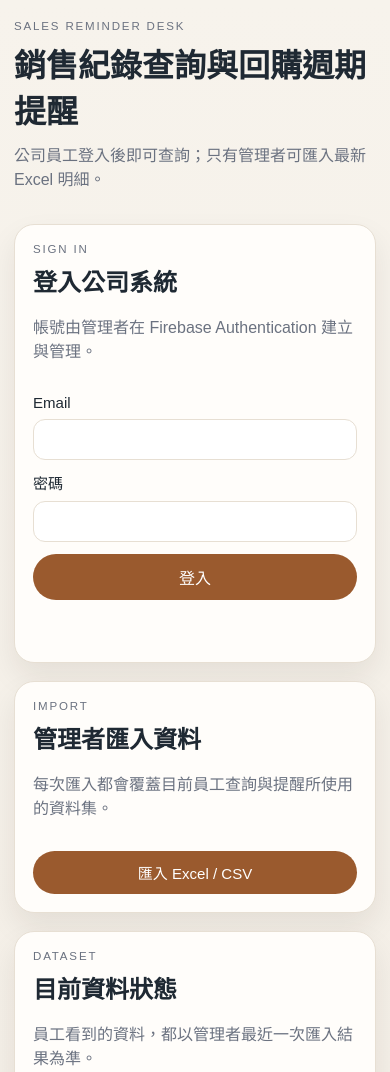
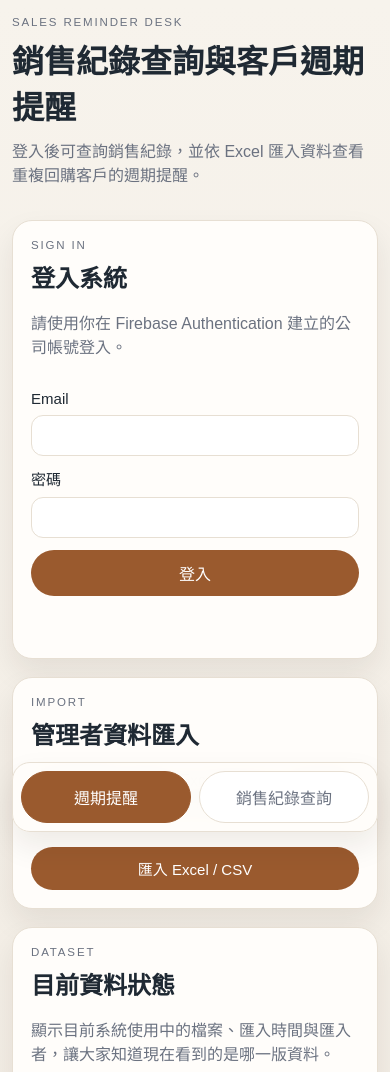
Before and after one commit to shadow428-stack/sales-reminder-desk, a website with bundled scripts: page public/index.html in a window 390 px wide. Shown: the top 1072 px of the page. Built offline with nearby package versions, Linux system fonts and the light colour scheme; files whose address does not match are found by name.

Commit message:
Update reminder tabs for mobile

```diff
--- a/public/app.js
+++ b/public/app.js
@@ -14,10 +14,12 @@ const COLUMN_PRICE = "原幣單價";
 const COLUMN_AMOUNT = "總額";
 const COLUMN_OWNER = "人員姓名";
 const COLUMN_AREA = "區域名稱";
+const MAX_OVERDUE_MONTHS = 6;
 
 let auth;
 let currentUser = null;
 let currentRole = "viewer";
+let activeTab = "reminderPanel";
 let dataset = { sourceLabel: "", importedAt: "", importedBy: "", rows: [] };
 
 const authCard = document.querySelector("#authCard");
@@ -42,11 +44,15 @@ const ownerFilter = document.querySelector("#ownerFilter");
 const areaFilter = document.querySelector("#areaFilter");
 const recordsTableBody = document.querySelector("#recordsTableBody");
 
+const tabButtons = Array.from(document.querySelectorAll("[data-tab-target]"));
+const tabPanels = Array.from(document.querySelectorAll("[data-tab-panel]"));
+
 bootstrap();
 
 async function bootstrap() {
   reminderMonth.value = todayMonthString();
   bindEvents();
+  applyTabState();
 
   const configResponse = await fetch("/api/config");
   const config = await configResponse.json();
@@ -61,7 +67,7 @@ async function bootstrap() {
       adminImportCard.hidden = true;
       logoutBtn.hidden = true;
       dataset = { sourceLabel: "", importedAt: "", importedBy: "", rows: [] };
-      importStatus.textContent = "尚未登入。";
+      importStatus.textContent = "請先登入系統。";
       render();
       return;
     }
@@ -79,6 +85,13 @@ function bindEvents() {
   logoutBtn.addEventListener("click", handleLogout);
   excelInput.addEventListener("change", handleImport);
 
+  for (const button of tabButtons) {
+    button.addEventListener("click", () => {
+      activeTab = button.dataset.tabTarget;
+      applyTabState();
+    });
+  }
+
   [reminderMonth, reminderOwnerFilter].forEach((element) => {
     element.addEventListener("input", renderReminders);
     element.addEventListener("change", renderReminders);
@@ -88,6 +101,18 @@ function bindEvents() {
     element.addEventListener("input", renderRecords);
     element.addEventListener("change", renderRecords);
   });
+}
+
+function applyTabState() {
+  for (const button of tabButtons) {
+    button.classList.toggle("is-active", button.dataset.tabTarget === activeTab);
+  }
+
+  for (const panel of tabPanels) {
+    const isActive = panel.id === activeTab;
+    panel.hidden = !isActive;
+    panel.classList.toggle("is-active", isActive);
+  }
 }
 
 async function handleLogin(event) {
@@ -118,7 +143,7 @@ async function loadDataset() {
   dataset = await response.json();
   importStatus.textContent = dataset.sourceLabel
     ? `目前資料：${dataset.sourceLabel} / 匯入者：${dataset.importedBy || "-"} / 匯入時間：${formatDateTime(dataset.importedAt)}`
-    : "目前尚未有匯入資料。";
+    : "目前尚未匯入資料。";
 }
 
 async function handleImport(event) {
@@ -164,29 +189,29 @@ function render() {
 
 function renderReminders() {
   if (!currentUser) {
-    reminderList.innerHTML = '<div class="empty-state">登入後可查看回購週期提醒。</div>';
+    reminderList.innerHTML = '<div class="empty-state">登入後即可查看客戶週期提醒。</div>';
     return;
   }
 
   const customerGroups = getGroupedReminderItems();
   if (!customerGroups.length) {
-    reminderList.innerHTML = '<div class="empty-state">該月份目前沒有符合條件的重複回購提醒。</div>';
+    reminderList.innerHTML = '<div class="empty-state">目前沒有符合條件的週期提醒。</div>';
     return;
   }
 
   reminderList.innerHTML = customerGroups.map((group) => `
     <article class="reminder-card">
       <h3>${escapeHtml(group.customer)}</h3>
-      <p class="muted">本月需注意 ${group.items.length} 個重複回購品項</p>
+      <p class="muted">共 ${group.items.length} 個品項需要留意</p>
       ${group.items.map((item) => `
         <div class="meta-row" style="margin-top:10px;">
           <span class="pill ${item.badgeClass}">${item.statusLabel}</span>
           <span class="pill">${escapeHtml(item.product)}</span>
-          <span class="pill">平均週期：約 ${item.avgCycleMonths} 個月</span>
-          <span class="pill">應回購月：${item.expectedMonth}</span>
+          <span class="pill">平均週期 ${item.avgCycleMonths} 個月</span>
+          <span class="pill">應回購月份 ${item.expectedMonth}</span>
         </div>
         <p class="muted" style="margin-top:8px;">
-          最近購買：${formatDate(item.lastDate)} / 歷次購買：${item.purchaseCount} 次 / 平均間隔：${item.avgCycleDays} 天 / 業務：${escapeHtml(item.owner || "-")} / 區域：${escapeHtml(item.area || "-")}
+          最近購買：${formatDate(item.lastDate)} / 歷次購買 ${item.purchaseCount} 筆 / 平均間隔 ${item.avgCycleDays} 天 / 人員：${escapeHtml(item.owner || "-")} / 區域：${escapeHtml(item.area || "-")}
         </p>
       `).join("")}
     </article>
@@ -252,7 +277,7 @@ function buildReminderItem(rows, selectedMonth) {
   if (expectedMonth > selectedMonth) return null;
 
   const statusMonthDiff = diffInMonths(expectedMonth, selectedMonth);
-  if (statusMonthDiff > 12) return null;
+  if (statusMonthDiff > MAX_OVERDUE_MONTHS) return null;
 
   return {
     customer: last[COLUMN_CUSTOMER],
@@ -265,13 +290,13 @@ function buildReminderItem(rows, selectedMonth) {
     owner: last[COLUMN_OWNER],
     area: last[COLUMN_AREA],
     badgeClass: statusMonthDiff > 0 ? "danger" : "warn",
-    statusLabel: statusMonthDiff > 0 ? `已逾期 ${statusMonthDiff} 個月` : "本月應回購",
+    statusLabel: statusMonthDiff > 0 ? `逾期 ${statusMonthDiff} 個月` : "本月提醒",
   };
 }
 
 function renderRecords() {
   if (!currentUser) {
-    recordsTableBody.innerHTML = '<tr><td colspan="8"><div class="empty-state">登入後可查詢銷售紀錄。</div></td></tr>';
+    recordsTableBody.innerHTML = '<tr><td colspan="8"><div class="empty-state">登入後即可查詢銷售紀錄。</div></td></tr>';
     return;
   }
 
@@ -284,13 +309,13 @@ function renderRecords() {
     Boolean(areaFilter.value.trim());
 
   if (!hasQuery) {
-    recordsTableBody.innerHTML = '<tr><td colspan="8"><div class="empty-state">請先輸入查詢條件，再顯示銷售紀錄。</div></td></tr>';
+    recordsTableBody.innerHTML = '<tr><td colspan="8"><div class="empty-state">請先輸入任一查詢條件，再顯示銷售紀錄。</div></td></tr>';
     return;
   }
 
   const rows = getFilteredRows();
   if (!rows.length) {
-    recordsTableBody.innerHTML = '<tr><td colspan="8"><div class="empty-state">查無符合條件的銷售紀錄。</div></td></tr>';
+    recordsTableBody.innerHTML = '<tr><td colspan="8"><div class="empty-state">查無符合條件的資料。</div></td></tr>';
     return;
   }
 
@@ -317,10 +342,10 @@ function getFilteredRows() {
   return [...dataset.rows]
     .filter((row) => !startDateFilter.value || row[COLUMN_DATE] >= startDateFilter.value)
     .filter((row) => !endDateFilter.value || row[COLUMN_DATE] <= endDateFilter.value)
-    .filter((row) => !customerKeyword || row[COLUMN_CUSTOMER].toLowerCase().includes(customerKeyword))
-    .filter((row) => !productKeyword || row[COLUMN_PRODUCT].toLowerCase().includes(productKeyword))
-    .filter((row) => !ownerKeyword || row[COLUMN_OWNER].toLowerCase().includes(ownerKeyword))
-    .filter((row) => !areaKeyword || row[COLUMN_AREA].toLowerCase().includes(areaKeyword))
+    .filter((row) => !customerKeyword || String(row[COLUMN_CUSTOMER] || "").toLowerCase().includes(customerKeyword))
+    .filter((row) => !productKeyword || String(row[COLUMN_PRODUCT] || "").toLowerCase().includes(productKeyword))
+    .filter((row) => !ownerKeyword || String(row[COLUMN_OWNER] || "").toLowerCase().includes(ownerKeyword))
+    .filter((row) => !areaKeyword || String(row[COLUMN_AREA] || "").toLowerCase().includes(areaKeyword))
     .sort((a, b) => new Date(b[COLUMN_DATE]) - new Date(a[COLUMN_DATE]));
 }
 
--- a/public/index.html
+++ b/public/index.html
@@ -11,10 +11,10 @@
     <header class="topbar">
       <div>
         <p class="eyebrow">Sales Reminder Desk</p>
-        <h1>銷售紀錄查詢與回購週期提醒</h1>
-        <p class="intro">公司員工登入後即可查詢；只有管理者可匯入最新 Excel 明細。</p>
+        <h1>銷售紀錄查詢與客戶週期提醒</h1>
+        <p class="intro">登入後可查詢銷售紀錄，並依 Excel 匯入資料查看重複回購客戶的週期提醒。</p>
       </div>
-      <div class="top-actions" id="authActions">
+      <div class="top-actions">
         <button id="logoutBtn" class="ghost" type="button" hidden>登出</button>
       </div>
     </header>
@@ -22,8 +22,8 @@
     <section class="auth-card" id="authCard">
       <div>
         <p class="section-label">Sign In</p>
-        <h2>登入公司系統</h2>
-        <p class="muted">帳號由管理者在 Firebase Authentication 建立與管理。</p>
+        <h2>登入系統</h2>
+        <p class="muted">請使用你在 Firebase Authentication 建立的公司帳號登入。</p>
       </div>
       <form id="loginForm" class="login-form">
         <label>
@@ -42,8 +42,8 @@
     <section class="import-card" id="adminImportCard" hidden>
       <div>
         <p class="section-label">Import</p>
-        <h2>管理者匯入資料</h2>
-        <p class="muted">每次匯入都會覆蓋目前員工查詢與提醒所使用的資料集。</p>
+        <h2>管理者資料匯入</h2>
+        <p class="muted">只有管理者可以匯入 Excel 或 CSV。每次匯入都會覆蓋目前系統顯示的資料版本。</p>
       </div>
       <div class="top-actions">
         <label class="file-button">
@@ -57,12 +57,17 @@
       <div>
         <p class="section-label">Dataset</p>
         <h2>目前資料狀態</h2>
-        <p class="muted">員工看到的資料，都以管理者最近一次匯入結果為準。</p>
+        <p class="muted">顯示目前系統使用中的檔案、匯入時間與匯入者，讓大家知道現在看到的是哪一版資料。</p>
       </div>
-      <div class="import-status" id="importStatus">尚未登入。</div>
+      <div class="import-status" id="importStatus">請先登入系統。</div>
     </section>
 
-    <section class="panel">
+    <nav class="sheet-tabs" aria-label="功能分頁">
+      <button type="button" class="sheet-tab is-active" data-tab-target="reminderPanel">週期提醒</button>
+      <button type="button" class="sheet-tab" data-tab-target="recordsPanel">銷售紀錄查詢</button>
+    </nav>
+
+    <section class="panel tab-panel is-active" id="reminderPanel" data-tab-panel>
       <div class="panel-head">
         <div>
           <p class="section-label">Reminder</p>
@@ -84,7 +89,7 @@
       <div id="reminderList" class="stack-list"></div>
     </section>
 
-    <section class="panel">
+    <section class="panel tab-panel" id="recordsPanel" data-tab-panel hidden>
       <div class="panel-head">
         <div>
           <p class="section-label">Search</p>
--- a/public/styles.css
+++ b/public/styles.css
@@ -13,27 +13,62 @@
 }
 
 * { box-sizing: border-box; }
+
 body {
   margin: 0;
   font-family: "Segoe UI Variable", "Noto Sans TC", "PingFang TC", sans-serif;
   color: var(--ink);
   background: linear-gradient(180deg, #f7f3ec 0%, #f1ebe2 100%);
 }
-button, input { font: inherit; }
-.app-shell { max-width: 1280px; margin: 0 auto; padding: 28px 20px 40px; }
-.topbar, .panel-head { display: grid; gap: 16px; }
-.topbar { grid-template-columns: 1fr auto; align-items: end; }
-.eyebrow, .section-label {
+
+button, input {
+  font: inherit;
+}
+
+.app-shell {
+  max-width: 1280px;
+  margin: 0 auto;
+  padding: 28px 20px 92px;
+}
+
+.topbar,
+.panel-head {
+  display: grid;
+  gap: 16px;
+}
+
+.topbar {
+  grid-template-columns: 1fr auto;
+  align-items: end;
+}
+
+.eyebrow,
+.section-label {
   margin: 0 0 8px;
   text-transform: uppercase;
   letter-spacing: 0.16em;
   font-size: 0.72rem;
   color: var(--muted);
 }
-h1, h2 { margin: 0; }
-.intro { margin: 10px 0 0; color: var(--muted); }
-.top-actions { display: flex; gap: 10px; flex-wrap: wrap; }
-.file-button, button {
+
+h1,
+h2 {
+  margin: 0;
+}
+
+.intro {
+  margin: 10px 0 0;
+  color: var(--muted);
+}
+
+.top-actions {
+  display: flex;
+  gap: 10px;
+  flex-wrap: wrap;
+}
+
+.file-button,
+button {
   border: none;
   border-radius: 999px;
   padding: 11px 16px;
@@ -41,9 +76,20 @@ h1, h2 { margin: 0; }
   color: #fff;
   cursor: pointer;
 }
-.ghost { background: #fff; color: var(--accent); border: 1px solid var(--line); }
-.file-button input { display: none; }
-.auth-card, .import-card, .panel {
+
+.ghost {
+  background: #fff;
+  color: var(--accent);
+  border: 1px solid var(--line);
+}
+
+.file-button input {
+  display: none;
+}
+
+.auth-card,
+.import-card,
+.panel {
   background: var(--panel);
   border: 1px solid var(--line);
   border-radius: 20px;
@@ -51,9 +97,24 @@ h1, h2 { margin: 0; }
   padding: 18px;
   margin-top: 18px;
 }
-.auth-card, .import-card { display: grid; grid-template-columns: 1.1fr 1fr; gap: 16px; align-items: center; }
-.login-form { display: grid; gap: 12px; }
-.muted { color: var(--muted); }
+
+.auth-card,
+.import-card {
+  display: grid;
+  grid-template-columns: 1.1fr 1fr;
+  gap: 16px;
+  align-items: center;
+}
+
+.login-form {
+  display: grid;
+  gap: 12px;
+}
+
+.muted {
+  color: var(--muted);
+}
+
 .import-status {
   padding: 14px;
   border-radius: 16px;
@@ -61,14 +122,58 @@ h1, h2 { margin: 0; }
   color: var(--accent);
   line-height: 1.6;
 }
+
+.sheet-tabs {
+  position: sticky;
+  top: 12px;
+  z-index: 20;
+  display: flex;
+  gap: 8px;
+  margin-top: 18px;
+  padding: 8px;
+  background: rgba(255, 253, 250, 0.92);
+  border: 1px solid var(--line);
+  border-radius: 18px;
+  box-shadow: var(--shadow);
+  backdrop-filter: blur(12px);
+}
+
+.sheet-tab {
+  flex: 1;
+  min-width: 0;
+  border: 1px solid var(--line);
+  background: #fff;
+  color: var(--muted);
+  padding: 12px 14px;
+}
+
+.sheet-tab.is-active {
+  background: var(--accent);
+  color: #fff;
+  border-color: var(--accent);
+}
+
+.tab-panel[hidden] {
+  display: none;
+}
+
 .filters {
   display: grid;
   grid-template-columns: repeat(6, minmax(0, 1fr));
   gap: 12px;
   margin-top: 16px;
 }
-.reminder-filters { grid-template-columns: 220px 1fr; }
-label { display: grid; gap: 8px; font-size: 0.94rem; }
+
+.reminder-filters {
+  grid-template-columns: 220px 1fr;
+}
+
+label {
+  display: grid;
+  gap: 8px;
+  font-size: 0.94rem;
+}
+
 input {
   width: 100%;
   border: 1px solid var(--line);
@@ -76,15 +181,32 @@ input {
   padding: 11px 12px;
   background: #fff;
 }
-.stack-list { display: grid; gap: 12px; margin-top: 16px; }
+
+.stack-list {
+  display: grid;
+  gap: 12px;
+  margin-top: 16px;
+}
+
 .reminder-card {
   padding: 14px;
   border: 1px solid var(--line);
   border-radius: 16px;
   background: #fff;
 }
-.reminder-card h3, .reminder-card p { margin: 0; }
-.meta-row { display: flex; gap: 8px; flex-wrap: wrap; margin-top: 10px; }
+
+.reminder-card h3,
+.reminder-card p {
+  margin: 0;
+}
+
+.meta-row {
+  display: flex;
+  gap: 8px;
+  flex-wrap: wrap;
+  margin-top: 10px;
+}
+
 .pill {
   display: inline-flex;
   align-items: center;
@@ -94,18 +216,46 @@ input {
   background: #f6efe6;
   color: var(--accent);
 }
-.pill.danger { background: #fce9e7; color: var(--danger); }
-.pill.warn { background: #fbf1de; color: var(--warn); }
-.pill.ok { background: #e8f4ee; color: var(--ok); }
-.table-wrap { margin-top: 16px; overflow: auto; }
-table { width: 100%; min-width: 980px; border-collapse: collapse; }
-th, td {
+
+.pill.danger {
+  background: #fce9e7;
+  color: var(--danger);
+}
+
+.pill.warn {
+  background: #fbf1de;
+  color: var(--warn);
+}
+
+.pill.ok {
+  background: #e8f4ee;
+  color: var(--ok);
+}
+
+.table-wrap {
+  margin-top: 16px;
+  overflow: auto;
+}
+
+table {
+  width: 100%;
+  min-width: 980px;
+  border-collapse: collapse;
+}
+
+th,
+td {
   text-align: left;
   padding: 12px 10px;
   border-bottom: 1px solid var(--line);
   vertical-align: top;
 }
-thead th { color: var(--muted); font-weight: 600; }
+
+thead th {
+  color: var(--muted);
+  font-weight: 600;
+}
+
 .empty-state {
   padding: 20px;
   text-align: center;
@@ -113,11 +263,43 @@ thead th { color: var(--muted); font-weight: 600; }
   border: 1px dashed var(--line);
   border-radius: 16px;
 }
+
 @media (max-width: 1100px) {
-  .topbar, .auth-card, .import-card, .filters, .reminder-filters { grid-template-columns: 1fr; }
+  .topbar,
+  .auth-card,
+  .import-card,
+  .filters,
+  .reminder-filters {
+    grid-template-columns: 1fr;
+  }
 }
+
 @media (max-width: 720px) {
-  .app-shell { padding: 20px 14px 32px; }
-  .top-actions { width: 100%; }
-  .file-button, button { width: 100%; text-align: center; }
+  .app-shell {
+    padding: 16px 12px 108px;
+  }
+
+  .top-actions {
+    width: 100%;
+  }
+
+  .file-button,
+  button {
+    width: 100%;
+    text-align: center;
+  }
+
+  .sheet-tabs {
+    position: fixed;
+    left: 12px;
+    right: 12px;
+    bottom: 12px;
+    top: auto;
+    margin-top: 0;
+    border-radius: 18px;
+  }
+
+  .sheet-tab {
+    padding: 13px 12px;
+  }
 }
```
